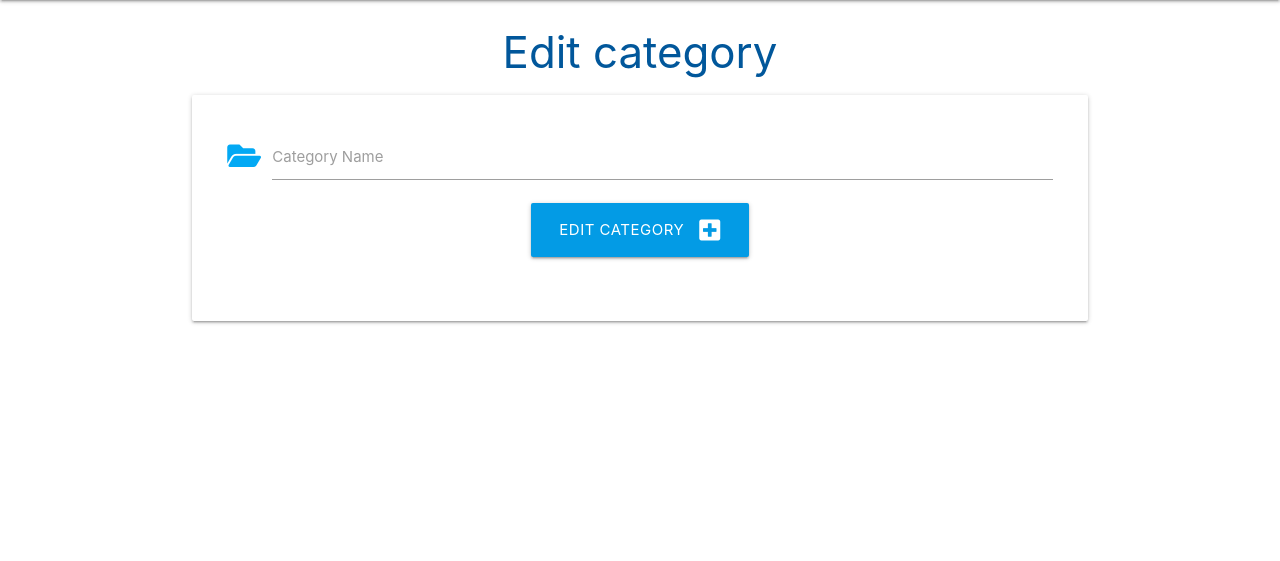
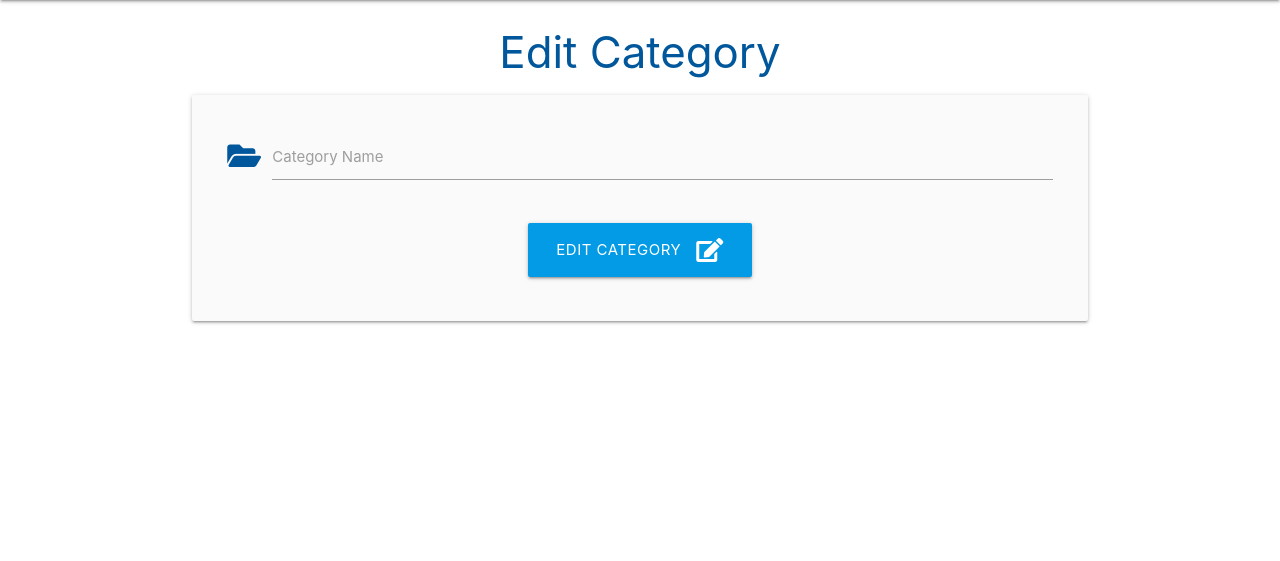
Before and after one commit to dansantinojones/task-manager, a Flask app: template taskmanager/templates/edit_category.html in a window 1280 px wide. Shown: the part 64-625 px from the top of the page. Run offline with Flask 2, Linux system fonts and the light colour scheme; the template is opened without the code that fills it, so the values that code supplies are empty.

Commit message:
Fix errors

```diff
--- a/taskmanager/templates/edit_category.html
+++ b/taskmanager/templates/edit_category.html
@@ -1,24 +1,25 @@
 {% extends "base.html" %}
 {% block content %}
 
-<h3 class="light-blue-text text-darken-4 center-align">Edit category</h3>
+<h3 class="light-blue-text text-darken-4 center-align">Edit Category</h3>
 
-<div class="row card-panel greylighten-5">
+<div class="row card-panel grey lighten-5">
     <form class="col s12" method="POST" action="{{ url_for('edit_category', category_id=category.id) }}">
         <!-- category name -->
         <div class="row">
             <div class="input-field col s12">
-            <i class="fas fa-folder-open prefix light-blue-text"></i>
-          <input id="category_name" name="category_name" type="text" value="{{ category.category_name }}" minlength="3" maxlength="25" class="validate" required>
+                <i class="fas fa-folder-open prefix light-blue-text text-darken-4"></i>
+                <input id="category_name" name="category_name" value="{{ category.category_name }}" minlength="3" maxlength="25" type="text" class="validate" required>
                 <label for="category_name">Category Name</label>
+            </div>
         </div>
         <!-- submit button -->
         <div class="row">
             <div class="col s12 center-align">
                 <button type="submit" class="btn-large light-blue darken-1">
-                Edit Category <i class="fas fa-plus-square right"></i>
-
+                    Edit Category <i class="fas fa-edit right"></i>
                 </button>
+            </div>
         </div>
     </form>
 </div>
```
Lines whose indentation alone changed are shown as unchanged.
